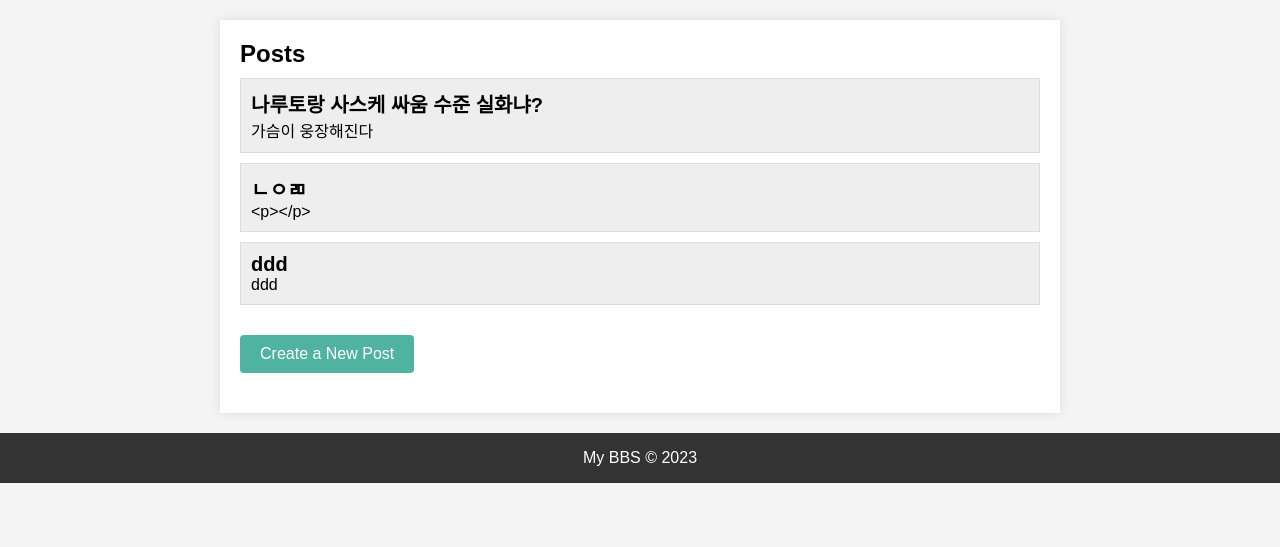
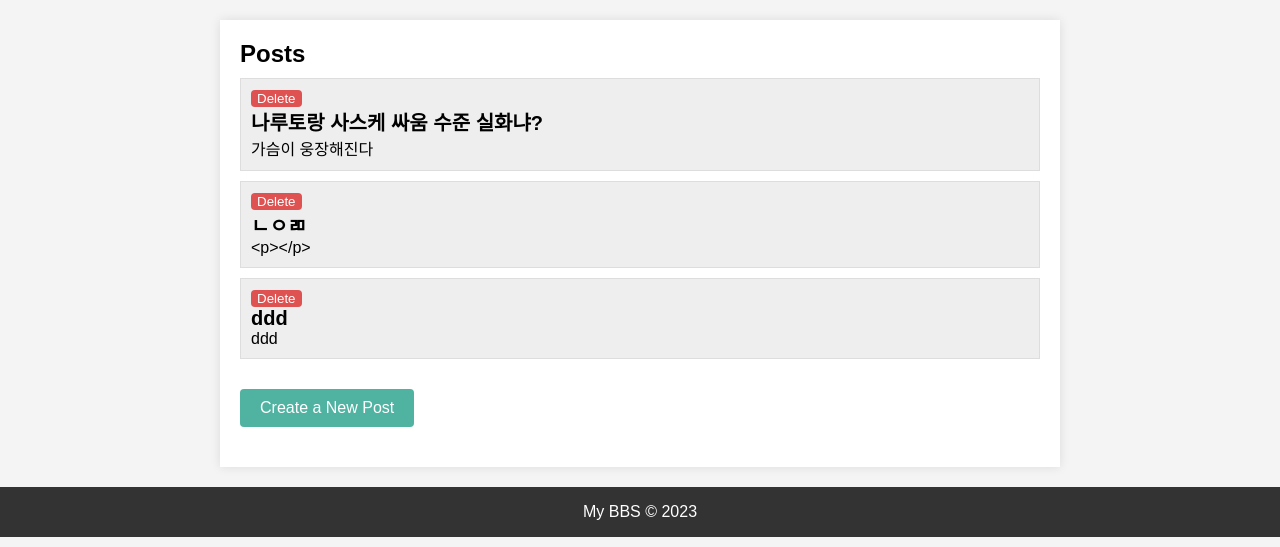
Before and after one commit to hsju2021/worse_dcinside, a Flask app: page / in a window 1280 px wide. Shown: the part 69-616 px from the top of the page. Run offline with Flask 3, Linux system fonts and the light colour scheme.

Commit message:
delete function added

```diff
--- a/app.py
+++ b/app.py
@@ -40,5 +40,13 @@ def posts():
         return redirect(url_for('index'))
     return render_template('post.html', form=form)
 
+@app.route('/delete_post/<int:post_id>', methods=['POST'])
+def delete_post(post_id):
+    post = Post.query.get_or_404(post_id)
+    db.session.delete(post)
+    db.session.commit()
+    flash('Post has been deleted!', 'success')
+    return redirect(url_for('index'))
+
 if __name__ == '__main__':
     app.run(debug=True)
--- a/static/styles.css
+++ b/static/styles.css
@@ -71,3 +71,16 @@ a {
 a:hover {
     background-color: #449c89;
 }
+
+button {
+    display: inline-block;
+    background-color: #de5252;
+    color: white;
+    border-radius: 4px;
+    text-decoration: none;
+    border: none;
+}
+
+button:hover {
+    background-color: #cf2222;
+}
--- a/templates/index.html
+++ b/templates/index.html
@@ -15,6 +15,9 @@
             <ul>
                 {% for post in posts %}
                     <li>
+                        <form action="{{ url_for('delete_post', post_id=post.id) }}" method="post">
+                            <button type="submit">Delete</button>
+                        </form>
                         <h3>{{ post.title }}</h3>
                         <p>{{ post.content }}</p>
                     </li>
```
Also changed, not shown: instance/site.db.
